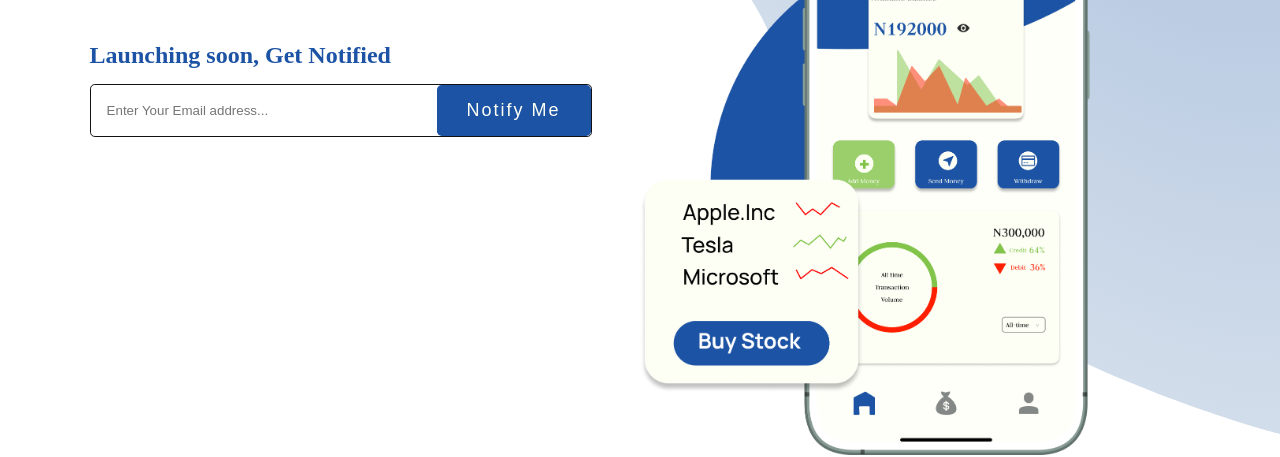
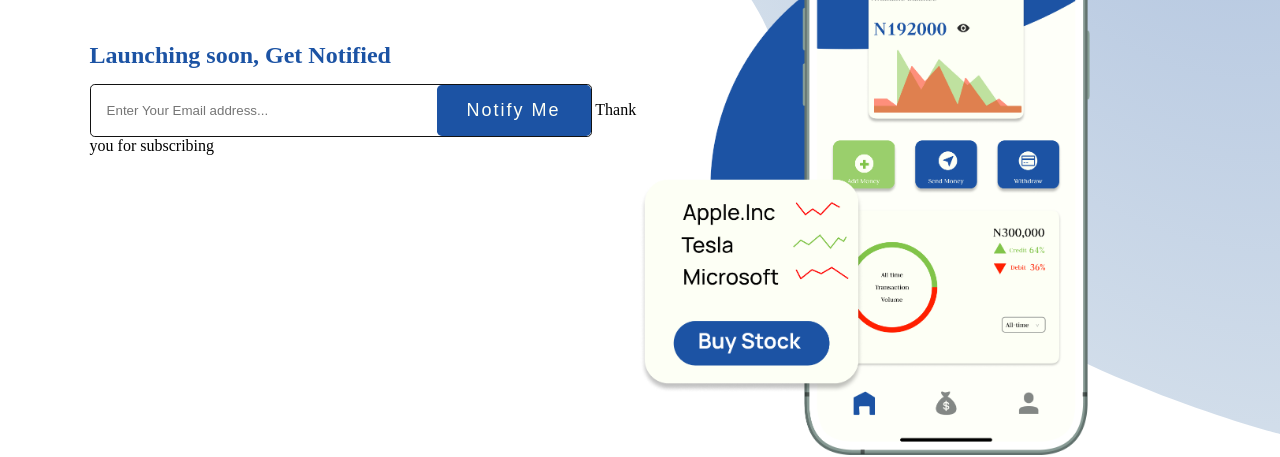
Before and after one commit to imosfinest/boilerplate2, a plain HTML site: page index.html in a window 1280 px wide. Shown: the part 382-839 px from the top of the page. Drawn offline with Linux system fonts and the light colour scheme; a web font is replaced by a local one.

Commit message:
Update index.html

```diff
--- a/index.html
+++ b/index.html
@@ -40,10 +40,14 @@
         <p class="heading-text">Nylva Bank</p>
         <p id="motto">Banking with ease; Banking for profit</p>
         <h3>Launching soon, Get Notified</h3>
+
+        <!-- FORM -->
         <form name='submit-to-google-sheet'>
           <input type="text" name="Email" placeholder="Enter Your Email address..." />
           <button type="submit" class="btn-form">Notify Me</button>
         </form>
+        <span>Thank you for subscribing</span>
+
       </div>
       <div class="heroImage">
         <img width="200px" src="images/phone.png" alt="phone" />
```
